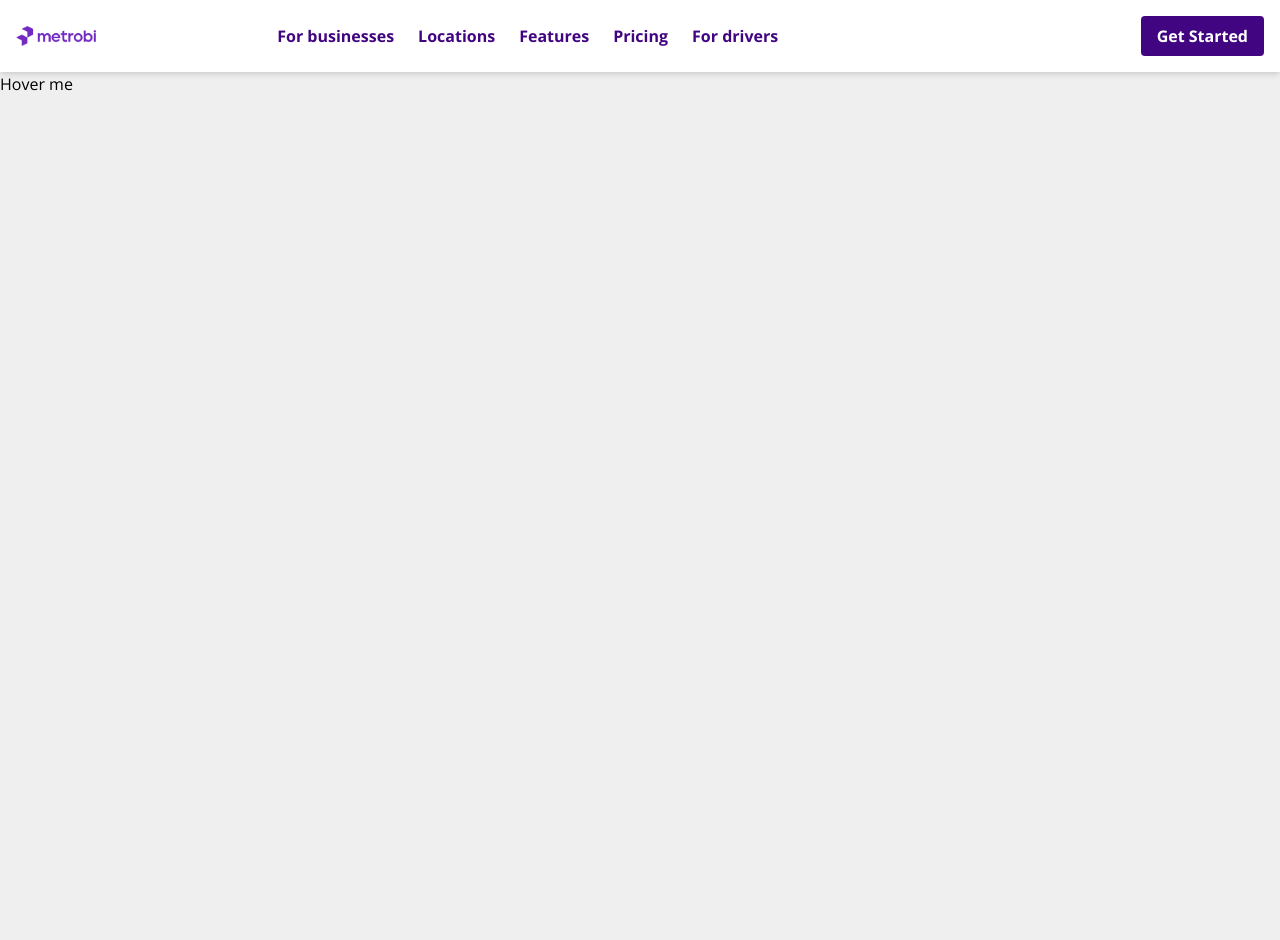
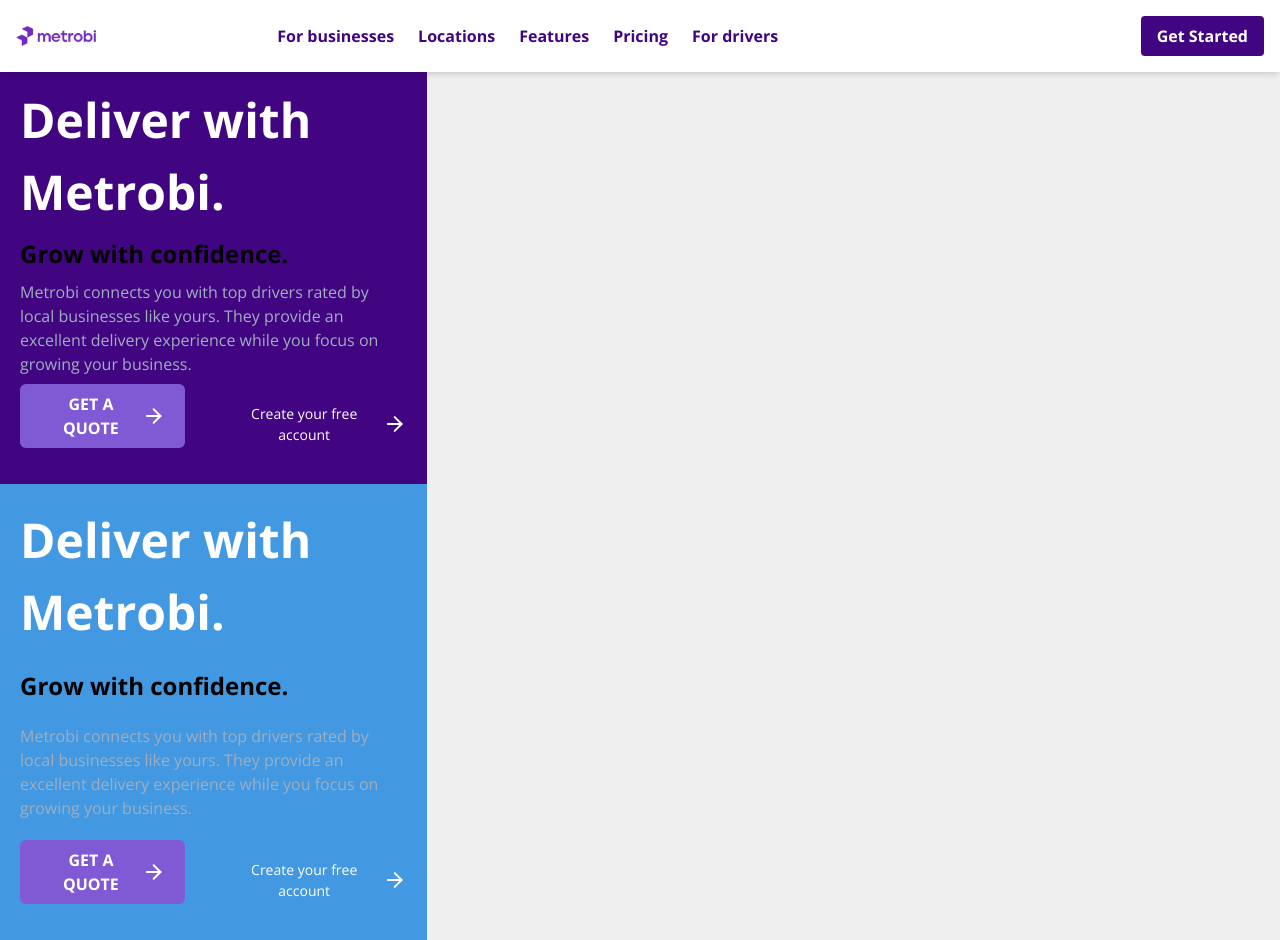
Before and after one commit to JuniorMathias/Metrobi-Challenge, a React (Create React App) app: page / in a window 1280 px wide. Before the commit the page ends 800 px from the top, so only its background shows below. Built offline with nearby package versions, Linux system fonts and the light colour scheme.

Commit message:
feature: I just added the hero section

```diff
--- a/src/App.js
+++ b/src/App.js
@@ -1,12 +1,16 @@
 import { BrowserRouter as Router, Routes, Route} from 'react-router-dom'
 import Header from './components/Header/Header';
-import Footer from './components/footer/Footer';
-import Container from './components/layout/Container'
+import Container from './components/layout/Container';
+import Hero from './components/hero/Hero';
+import Sidebar from './components/sidebar/Sidebar'
 function App() {
   return (
     <Router>
       <Header />
-      <Footer />
+      <div className="pt-16">
+        <Hero />
+      </div>
+      <Sidebar />
       <Container>
         <Routes>
           <Route exact path="/">
--- a/src/components/Header/Header.js
+++ b/src/components/Header/Header.js
@@ -8,12 +8,12 @@
 
   return (
     <>
-      <header className="flex items-center justify-between p-4 bg-white shadow-md">
+      <header className=" fixed top-0 left-0 w-full  flex items-center justify-between p-4 bg-white shadow-md">
         <img src={logowithname} alt="metrobiLogo" className="w-20" />
 
         <nav className="hidden lg:flex space-x-6">
           {['For businesses', 'Locations', 'Features', 'Pricing', 'For drivers'].map((text, index) => (
-            <Link key={index} to="/" className="text-primary font-bold hover:text-primary-clear">{text}</Link>
+            <Link key={index} to="/" className="text-primary font-bold hover:text-purple-600">{text}</Link>
           ))}
         </nav>
 
@@ -23,7 +23,7 @@
           </button>
         </div>
 
-        <button className="bg-primary px-4 py-2 rounded hover:text-primary-clear text-white font-bold">
+        <button className="bg-primary px-4 py-2 rounded hover:text-purple-600 text-white font-bold">
           Get Started
         </button>
       </header>
@@ -31,7 +31,7 @@
       {isOpen && (
         <div className="fixed top-full left-0 w-full bg-white shadow-lg p-4 flex flex-col space-y-3 lg:hidden">
           {['For businesses', 'Locations', 'Features', 'Pricing', 'For drivers'].map((text, index) => (
-            <Link key={index} to="/" className="text-primary font-bold hover:text-primary-clear" onClick={() => setIsOpen(false)}>
+            <Link key={index} to="/" className="text-primary font-bold hover:text-purple-600" onClick={() => setIsOpen(false)}>
               {text}
             </Link>
           ))}
--- /dev/null
+++ b/src/components/hero/Hero.js
@@ -0,0 +1,39 @@
+import { ArrowRight } from 'lucide-react';
+
+export default function Hero() {
+
+  return (
+    <>
+      <div className=" flex flex-col md:flex-row justify-between  ">
+        <div className="md:w-1/3  p-5 flex flex-col justify-between bg-primary ">
+
+          <div className="space-y-2">
+            <h1 className="text-4xl lg:text-5xl text-white font-bold">
+              Deliver with Metrobi.
+            </h1>
+            <h4 className="text-4xl md:text-2xl text-black font-bold">
+              Grow with confidence.
+            </h4>
+            <p className="text-sm md:text-base text-gray-500">
+              Metrobi connects you with top drivers rated by local businesses like yours.
+              They provide an excellent delivery experience while you focus on growing your business.
+            </p>
+
+            <div className="lg:space-x-8 lg:flex sm:flex items-center">
+              <div className='mb-4'>
+                <button className="px-5 py-2 bg-purple-600 text-white font-bold rounded-md flex items-center hover:text-primary">
+                  GET A QUOTE<ArrowRight />
+                </button>
+              </div>
+              <button className="flex items-center text-sm sm:pl-2 text-white">
+                <span>Create your free account </span><ArrowRight />
+              </button>
+            </div>
+
+          </div>
+
+        </div>
+      </div>
+    </>
+  );
+}
--- a/src/components/layout/Container.js
+++ b/src/components/layout/Container.js
@@ -1,5 +1,3 @@
-import styles from './Container.module.css';
-
 export default function Container(props){
     return(
       <>
--- /dev/null
+++ b/src/components/sidebar/Sidebar.js
@@ -0,0 +1,39 @@
+import { ArrowRight } from 'lucide-react';
+
+export default function Sidebar() {
+
+  return (
+    <>
+      <div className=" flex flex-col md:flex-row justify-between  ">
+        <div className="md:w-1/3  p-5 flex flex-col justify-between bg-blue-500 ">
+
+          <div className="space-y-5">
+            <h1 className="text-4xl lg:text-5xl text-white font-bold">
+              Deliver with Metrobi.
+            </h1>
+            <h4 className="text-4xl md:text-2xl text-black font-bold">
+              Grow with confidence.
+            </h4>
+            <p className="text-sm md:text-base text-gray-500">
+              Metrobi connects you with top drivers rated by local businesses like yours.
+              They provide an excellent delivery experience while you focus on growing your business.
+            </p>
+
+            <div className="lg:space-x-8 lg:flex sm:flex items-center">
+              <div className='mb-4'>
+                <button className="px-5 py-2 bg-purple-600 text-white font-bold rounded-md flex items-center hover:text-primary">
+                  GET A QUOTE<ArrowRight />
+                </button>
+              </div>
+              <button className="flex items-center text-sm sm:pl-2 text-white">
+                <span>Create your free account </span><ArrowRight />
+              </button>
+            </div>
+
+          </div>
+
+        </div>
+      </div>
+    </>
+  );
+}
--- a/tailwind.config.js
+++ b/tailwind.config.js
@@ -6,7 +6,6 @@
     extend: {
       colors: {
         'primary': '#420582',
-        'primary-clear': '#8661b0'
 
       }
     },
```
